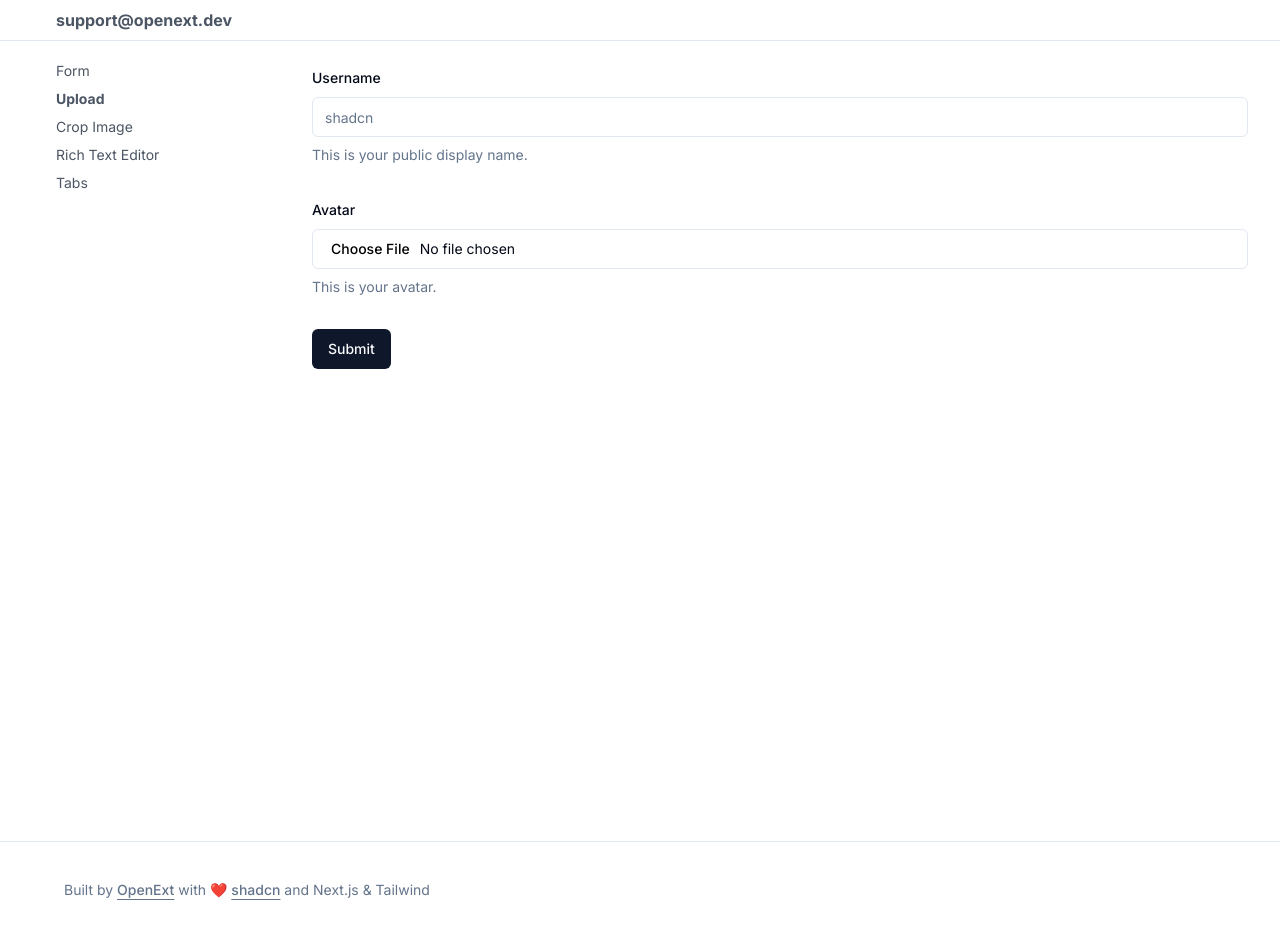
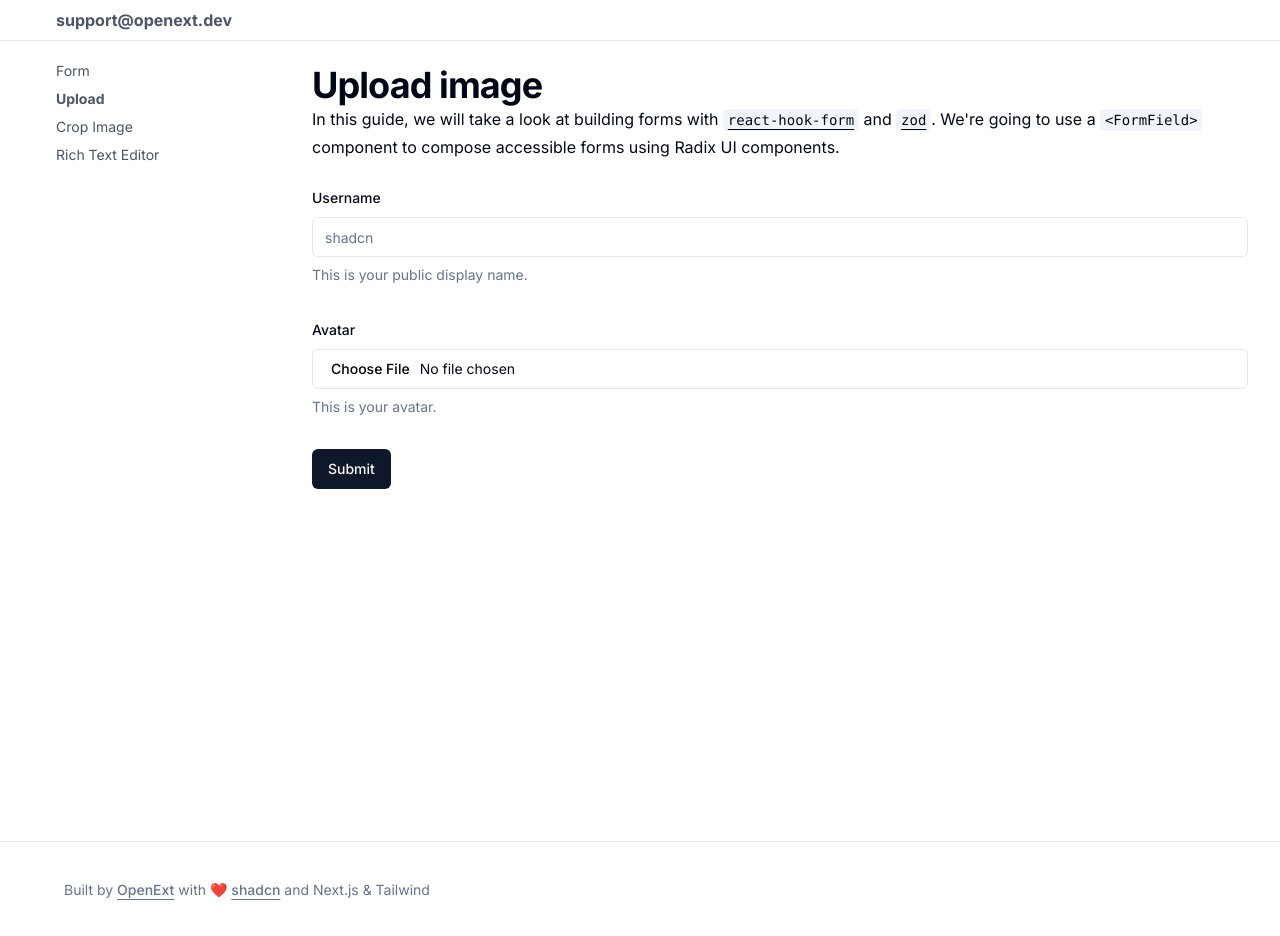
Before and after one commit to OpenExt-Labs/admin-panel-kit, a Next.js app: page /upload in a window 1280 px wide. Built offline with nearby package versions, Linux system fonts and the light colour scheme.

Commit message:
Update navbar

```diff
--- a/src/app/crop-image/page.tsx
+++ b/src/app/crop-image/page.tsx
@@ -14,6 +14,7 @@ import ReactCrop, {
 import { Input } from '@/components/ui/input'
 import { Button } from '@/components/ui/button'
 import { getImageCropped } from './crop-utils'
+import Link from 'next/link'
 
 function centerAspectCrop(
   mediaWidth: number,
@@ -79,6 +80,22 @@ const CropImage = () => {
 
   return (
     <div className='max-w-1000px'>
+      <div className='mb-6'>
+        <h1 className="scroll-m-20 text-4xl font-bold tracking-tight">
+          Upload image
+        </h1>
+        <p className="leading-7 [&amp;:not(:first-child)]:mt-6">
+          Crop image with
+          <Link
+            className="font-medium underline underline-offset-4"
+            href="https://www.npmjs.com/package/react-image-crop"
+          >
+            <code className="relative rounded bg-muted px-[0.3rem] py-[0.2rem] font-mono text-sm">
+              react-image-crop
+            </code>
+          </Link>{" "}
+        </p>
+      </div>
       <Input type="file" onChange={onSelectFile} />
       <div className='flex justify-center py-8'>
         <ReactCrop
--- a/src/app/upload/page.tsx
+++ b/src/app/upload/page.tsx
@@ -15,6 +15,7 @@ import {
 import { Input } from "@/components/ui/input";
 import { Button } from '@/components/ui/button';
 import { useCallback, useState } from 'react';
+import Link from 'next/link';
 
 const MAX_FILE_SIZE = 2 * 1024 * 1024;
 const ACCEPTED_IMAGE_TYPES = ["image/jpeg", "image/jpg", "image/png", "image/webp"];
@@ -62,6 +63,36 @@ export default function FormValidation() {
 
   return (
     <div>
+      <div className='mb-6'>
+        <h1 className="scroll-m-20 text-4xl font-bold tracking-tight">
+          Upload image
+        </h1>
+        <p className="leading-7 [&amp;:not(:first-child)]:mt-6">
+          In this guide, we will take a look at building forms with{" "}
+          <Link
+            className="font-medium underline underline-offset-4"
+            href="https://react-hook-form.com/"
+          >
+            <code className="relative rounded bg-muted px-[0.3rem] py-[0.2rem] font-mono text-sm">
+              react-hook-form
+            </code>
+          </Link>{" "}
+          and{" "}
+          <Link
+            className="font-medium underline underline-offset-4"
+            href="https://zod.dev"
+          >
+            <code className="relative rounded bg-muted px-[0.3rem] py-[0.2rem] font-mono text-sm">
+              zod
+            </code>
+          </Link>
+          {`. We're going to use a `}
+          <code className="relative rounded bg-muted px-[0.3rem] py-[0.2rem] font-mono text-sm">
+            &lt;FormField&gt;
+          </code>{" "}
+          component to compose accessible forms using Radix UI components.
+        </p>
+      </div>
       <Form {...form}>
         <form onSubmit={form.handleSubmit(onSubmit)} className="space-y-8">
           <FormField
--- a/src/components/common/nav-bar.tsx
+++ b/src/components/common/nav-bar.tsx
@@ -27,10 +27,6 @@ const menus = [
   {
     path: '/editor',
     label: 'Rich Text Editor'
-  },
-  {
-    path: '/tabs',
-    label: 'Tabs'
   },
 ]
 
```
